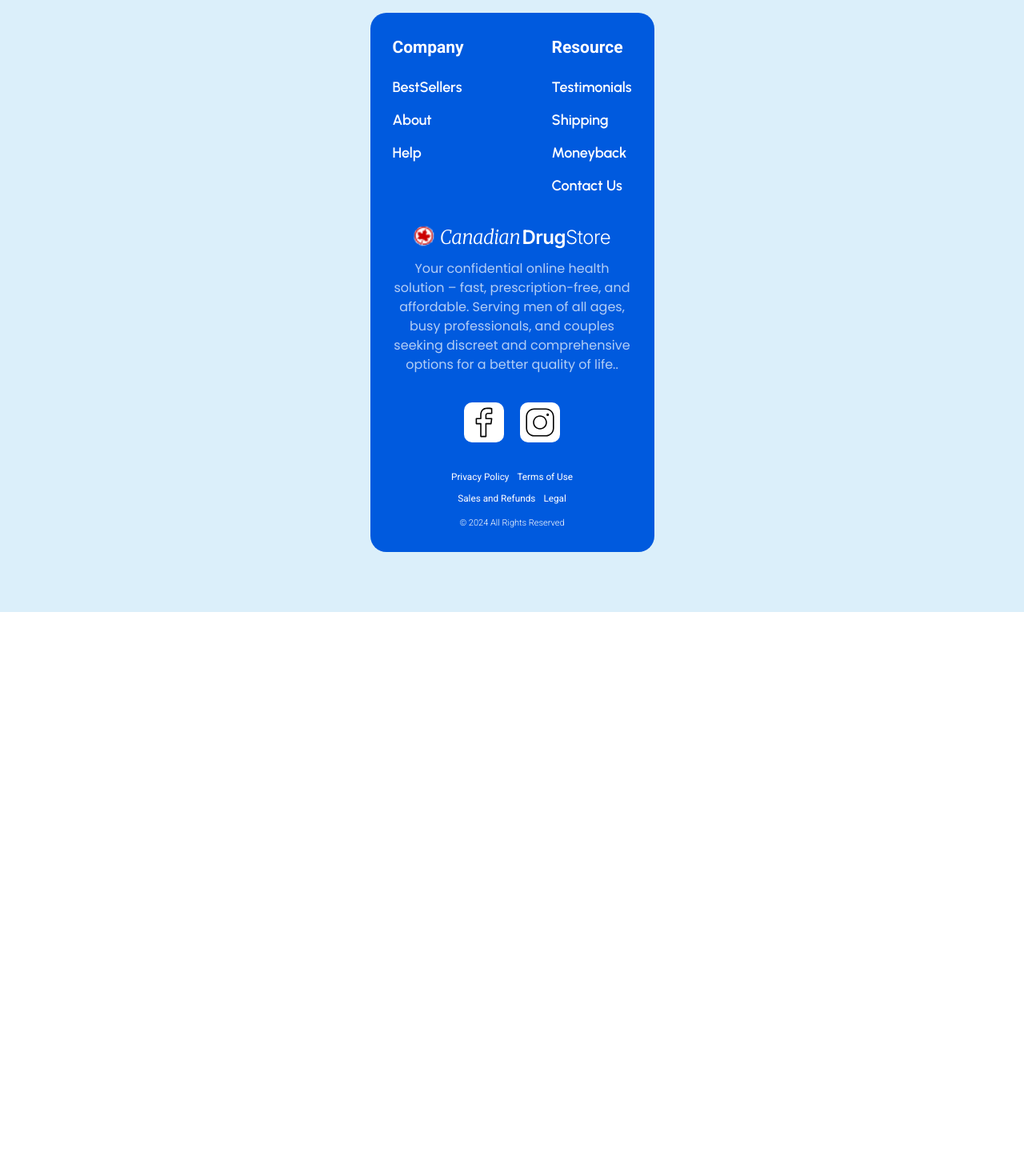
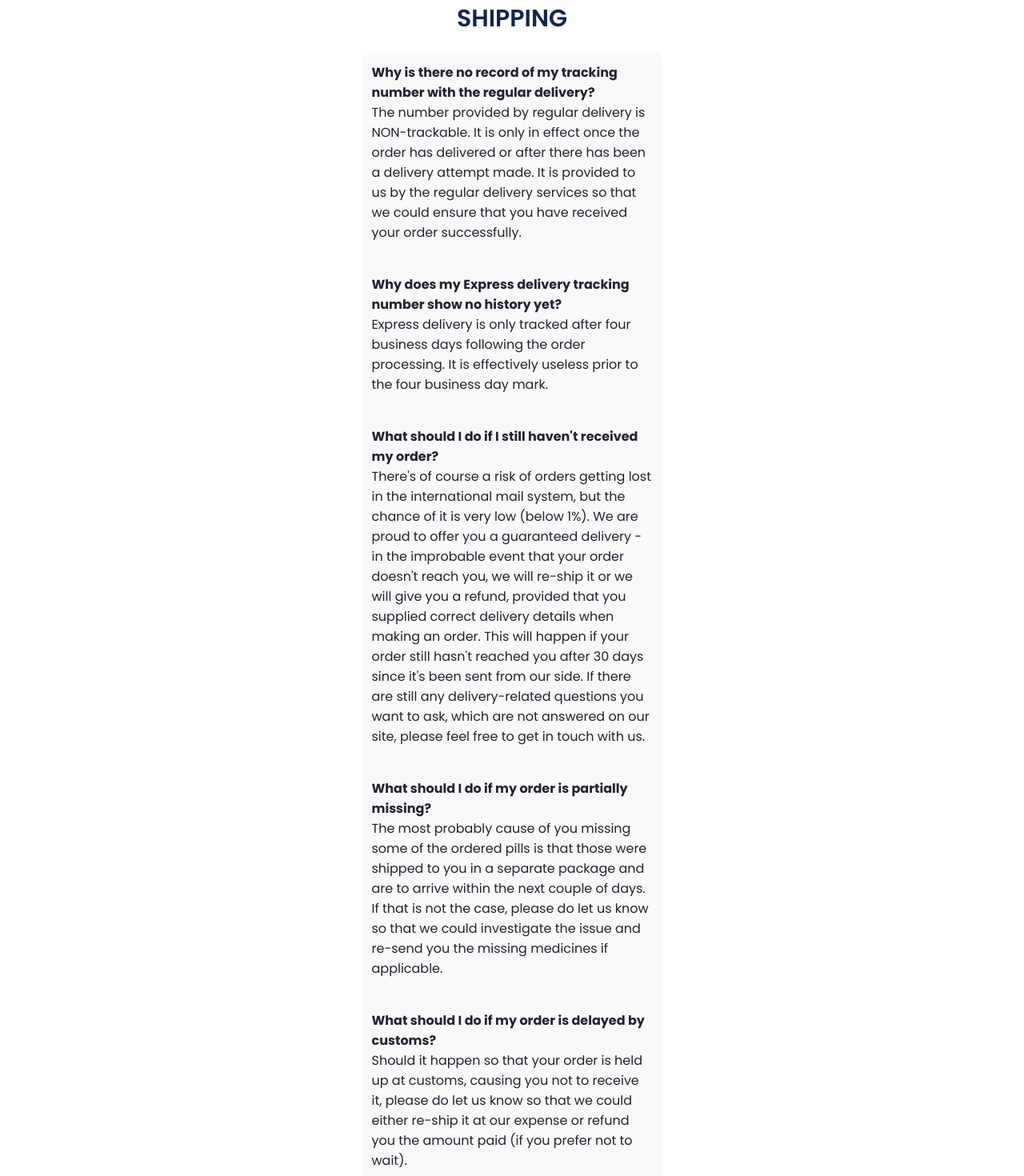
Before and after one commit to Victoriia-Ripka/drug-store2, an Angular app: page /shipping in a window 1280 px wide. Before the commit this address led to /. Shown: the part 100-1570 px from the top of the page at 80% size. Before the commit the page ends 865 px from the top, so only its background shows below. Built offline with nearby package versions, Linux system fonts and the light colour scheme.

Commit message:
shipping done

```diff
--- a/src/app/pages/index.ts
+++ b/src/app/pages/index.ts
@@ -1,3 +1,4 @@
 export * from './home/homePage.component'
 export * from './about-us/aboutUsPage.component'
 export * from './policies/policiesPage.component'
+export * from './shipping/shippingPage.component'
--- a/src/app/pages/pages.routes.ts
+++ b/src/app/pages/pages.routes.ts
@@ -1,6 +1,6 @@
 import { Routes } from '@angular/router';
 
-import { AboutUsPageComponent, HomePageComponent, PoliciesPageComponent } from './index';
+import { AboutUsPageComponent, HomePageComponent, PoliciesPageComponent, ShippingPageComponent } from './index';
 
 export const routes: Routes = [
     {
@@ -17,12 +17,13 @@ export const routes: Routes = [
         title: 'Policies - Canadian Drug Store',
         component: PoliciesPageComponent
     },
+    {
+        path: 'shipping',
+        title: 'Shipping - Canadian Drug Store',
+        component: ShippingPageComponent
+    },
 ];
-    // {
-    //     path: 'shipping',
-    //     title: 'Shipping - Canadian Drug Store',
-    //     component: ShippingPageComponent
-    // },
+
     // {
     //     path: 'faq',
     //     title: 'FAQ - Canadian Drug Store',
--- a/src/app/pages/policies/policiesPage.component.ts
+++ b/src/app/pages/policies/policiesPage.component.ts
@@ -1,7 +1,7 @@
 import { Component } from '@angular/core';
 
 @Component({
-  selector: 'app-policies-page',
+  selector: 'policies-page',
   standalone: true,
   imports: [],
   templateUrl: './policiesPage.component.html',
--- /dev/null
+++ b/src/app/pages/shipping/shippingPage.component.html
@@ -0,0 +1,61 @@
+<section>
+    <h1 class="shipping__title">Shipping</h1>
+    <ul class="shipping__list">
+        <li class="shipping__item">
+            <p class="shipping__p-title">Why is there no record of my tracking number with the regular delivery?</p>
+            <p class="shipping__p-text">The number provided by regular delivery is NON-trackable. It is only in effect
+                once the order has delivered or after
+                there has been a delivery attempt made. It is provided to us by the regular delivery services so that we
+                could ensure
+                that you have received your order successfully.</p>
+        </li>
+        <li class="shipping__item">
+            <p class="shipping__p-title">Why does my Express delivery tracking number show no history yet?</p>
+            <p class="shipping__p-text">Express delivery is only tracked after four business days following the order
+                processing. It is effectively useless
+                prior to the four business day mark.</p>
+        </li>
+        <li class="shipping__item">
+            <p class="shipping__p-title">What should I do if I still haven't received my order?</p>
+            <p class="shipping__p-text">There's of course a risk of orders getting lost in the international mail
+                system, but the chance of it is very low
+                (below 1%). We are proud to offer you a guaranteed delivery - in the improbable event that your order
+                doesn't reach you,
+                we will re-ship it or we will give you a refund, provided that you supplied correct delivery details
+                when making an
+                order. This will happen if your order still hasn't reached you after 30 days since it's been sent from
+                our side. If
+                there are still any delivery-related questions you want to ask, which are not answered on our site,
+                please feel free to
+                get in touch with us.</p>
+        </li>
+        <li class="shipping__item">
+            <p class="shipping__p-title">What should I do if my order is partially missing?</p>
+            <p class="shipping__p-text">The most probably cause of you missing some of the ordered pills is that those
+                were shipped to you in a separate package
+                and are to arrive within the next couple of days. If that is not the case, please do let us know so that
+                we could
+                investigate the issue and re-send you the missing medicines if applicable.</p>
+        </li>
+        <li class="shipping__item">
+            <p class="shipping__p-title">What should I do if my order is delayed by customs?</p>
+            <p class="shipping__p-text">Should it happen so that your order is held up at customs, causing you not to
+                receive it, please do let us know so that
+                we could either re-ship it at our expense or refund you the amount paid (if you prefer not to wait).</p>
+        </li>
+        <li class="shipping__item">
+            <p class="shipping__p-title">How are the orders sent?</p>
+            <p class="shipping__p-text">We highly value your trust and understand your confidentiality and anonymity
+                concerns when placing an online order,
+                that's why we will always send you the products in discreet packages, the outside of which doesn't
+                contain any
+                information about the package contents.</p>
+        </li>
+        <li class="shipping__item">
+            <p class="shipping__p-title">Do you provide worldwide shipping?</p>
+            <p class="shipping__p-text">We ship to most countries worldwide. When you check-out your order and provide
+                your address to us, you will see the full
+                list of countries eligible for shipping.</p>
+        </li>
+    </ul>
+</section>
--- /dev/null
+++ b/src/app/pages/shipping/shippingPage.component.scss
@@ -0,0 +1,72 @@
+section {
+    padding: 35px 10px 50px;
+
+    @media screen and (min-width: 375px) {
+        width: 375px;
+        padding: 0;
+        margin: 35px auto 50px;
+    }
+
+    @media screen and (min-width: 1600px) {
+        width: 1600px;
+        margin: 15px auto 100px;
+    }
+}
+
+.shipping__title {
+    color: #0F2650;
+    font-family: Poppins;
+    text-align: center;
+    font-size: 30px;
+    font-weight: 600;
+    text-transform: uppercase;
+    margin-bottom: 20px;
+
+    @media screen and (min-width: 1600px) {
+        font-size: 50px;
+        line-height: 110%;
+        width: 1600px;
+        padding: 40px 0 50px 0;
+        margin-bottom: 0;
+        background: #F9F9F9;
+        border-radius: 30px 30px 0 0;
+    }
+}
+
+.shipping__list {
+    padding: 12px;
+    border-radius: 10px;
+    background: #F9F9F9;
+    display: flex;
+    flex-direction: column;
+    gap: 40px;
+
+    @media screen and (min-width: 1600px) {
+        padding: 20px 70px;
+        border-radius: 0 0 30px 30px;
+        gap: 50px;
+    }
+}
+
+.shipping__p-title {
+    color: #242331;
+    font-family: Poppins;
+    font-size: 16px;
+    font-weight: 700;
+    line-height: normal;
+
+    @media screen and (min-width: 1600px) {
+        font-size: 30px;
+    }
+}
+
+.shipping__p-text {
+    color: #242331;
+    font-family: Poppins;
+    font-size: 16px;
+    line-height: normal;
+
+    @media screen and (min-width: 1600px) {
+        font-size: 18px;
+    }
+}
```
Also changed, not shown: src/app/pages/shipping/shippingPage.component.ts (added, +10 -0 lines).
